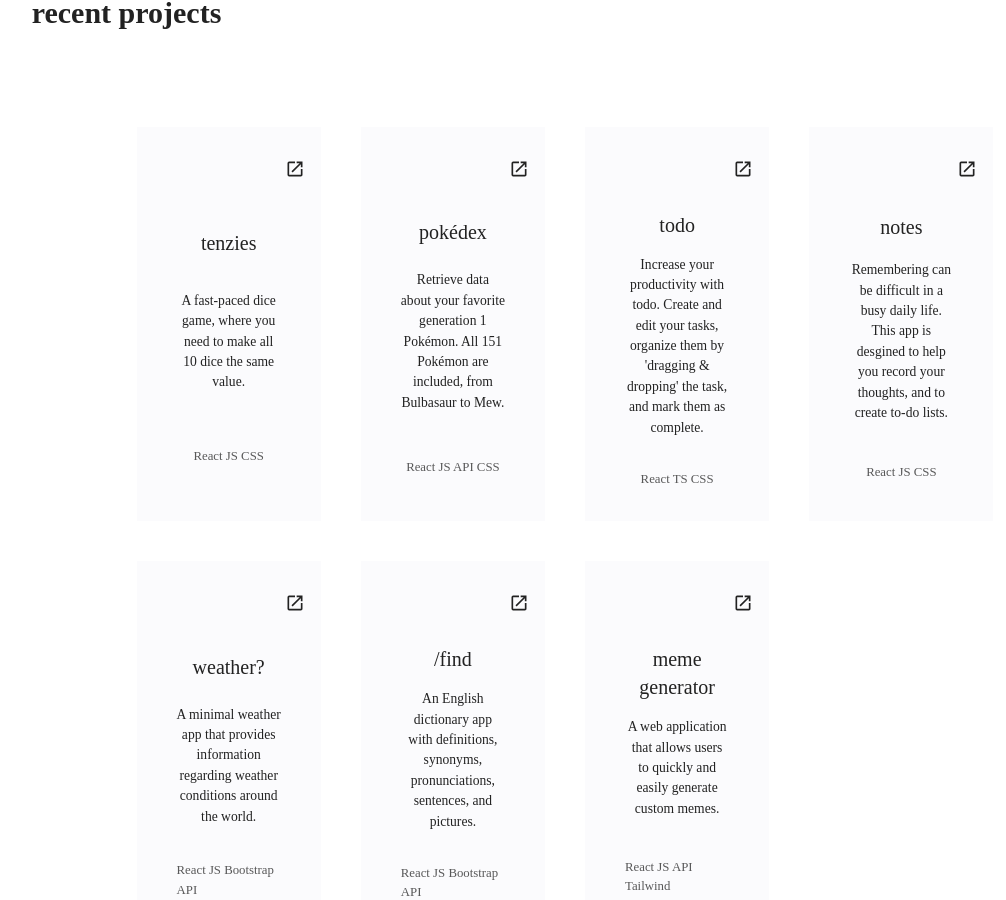
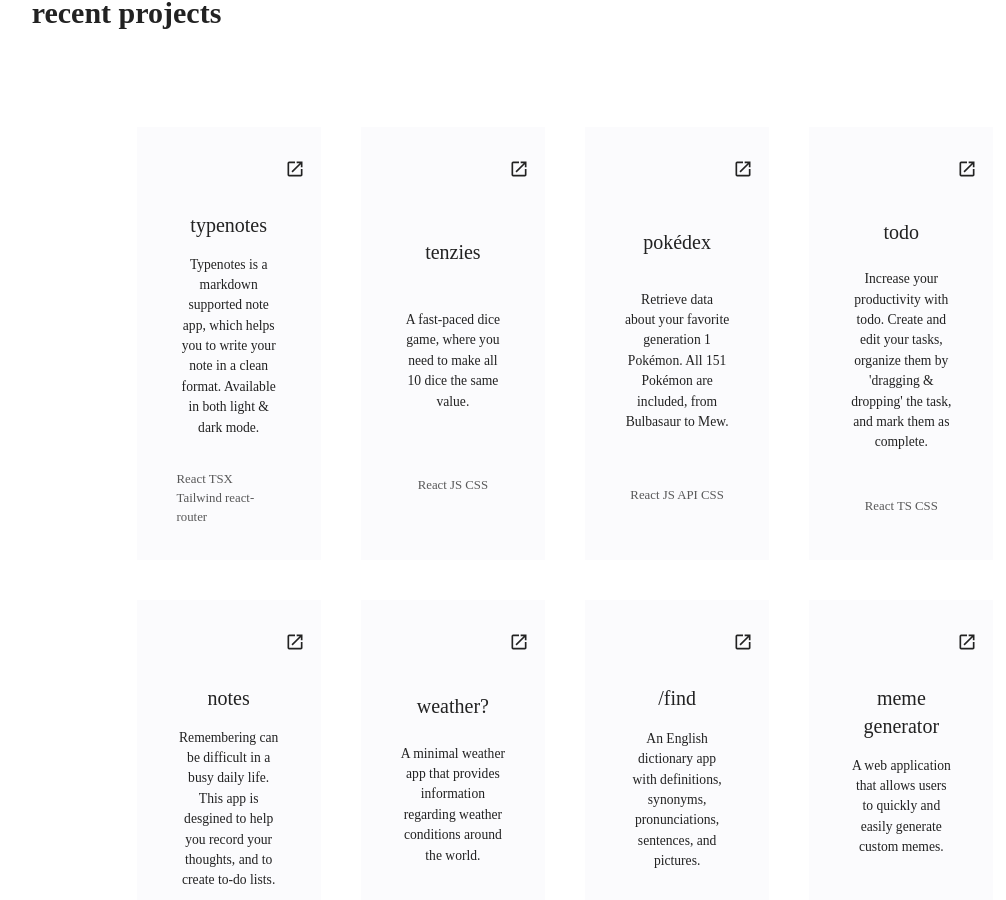
Before and after one commit to jieunchung/portfolio-website, a React (Create React App) app: page / in a window 1280 px wide. Shown: the part 1815-2715 px from the top of the page, without its empty margins (75-1081 px from the left). Built offline with nearby package versions, Linux system fonts and the light colour scheme.

Commit message:
Add a new project

```diff
--- a/src/components/Work.js
+++ b/src/components/Work.js
@@ -4,6 +4,13 @@
 
 const Work = (props) => {
   const Works = [
+    {
+      title: "Typenotes",
+      url: "https://chipper-fairy-65d0f5.netlify.app/",
+      description:
+        "Typenotes is a markdown supported note app, which helps you to write your note in a clean format. Available in both light & dark mode.",
+      technologies: "React TSX Tailwind react-router",
+    },
     {
       title: "Tenzies",
       url: "https://ephemeral-lolly-e84e7e.netlify.app/",
```
